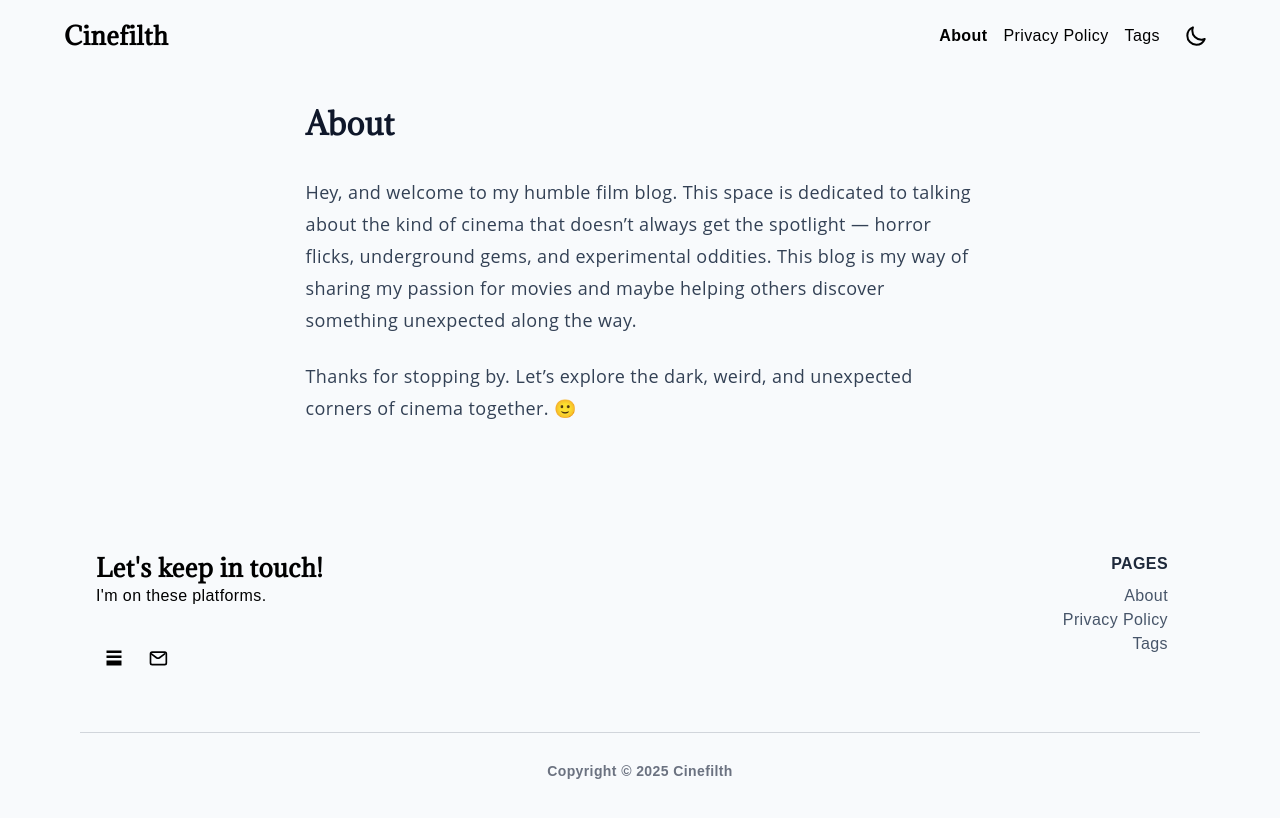
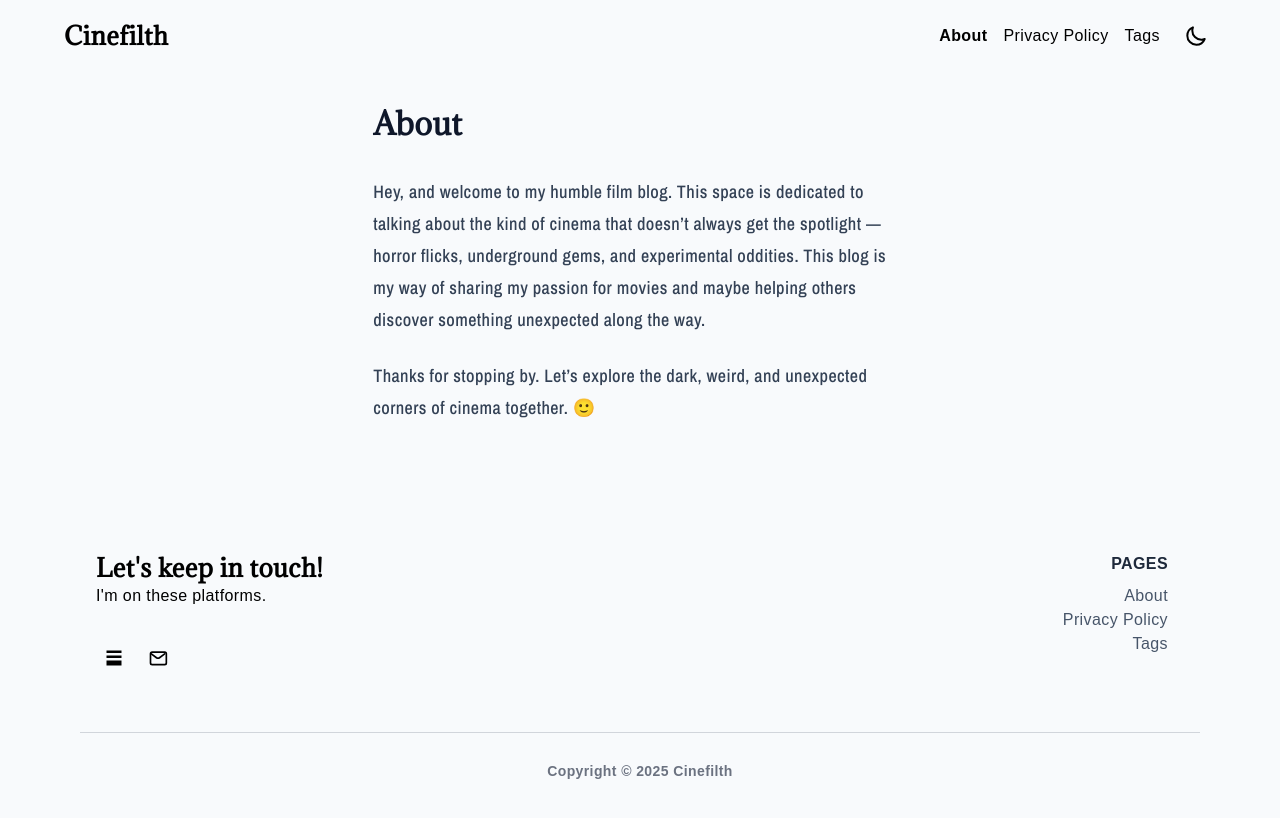
Before and after one commit to KanbeiKuroda/q7m_s9xv4kz8r2b1t6_dwpf0hlj, a Jekyll site: the page built from about.md, in a window 1280 px wide. Shown: the top 818 px of the page. Built offline with Jekyll 4.4.1, drawn with Linux system fonts in a browser that asks for light colours; some web fonts are replaced.

Commit message:
Update page.html

```diff
--- a/_layouts/page.html
+++ b/_layouts/page.html
@@ -3,14 +3,14 @@ layout: base
 ---
 <style>
   @font-face {
-    font-family: 'Open Sans';
-    src: url('/assets/Open_Sans/OpenSans-VariableFont_wdth,wght.ttf') format('truetype');
+    font-family: 'Archivo';
+    src: url('/assets/Archivo/ArchivoNarrow.ttf') format('truetype');
     font-weight: 300 800;
     font-style: normal;
   }
 
   .prose, .prose p, .prose span, .prose li {
-    font-family: 'Open Sans', sans-serif;
+    font-family: 'Archivo', sans-serif;
     font-weight: 500;
   }
 
```
